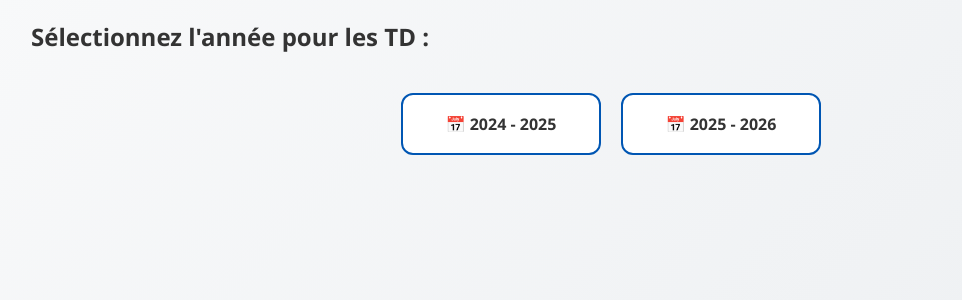
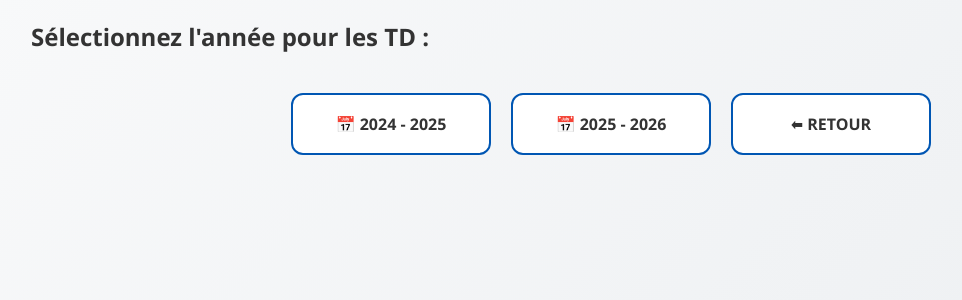
Before and after one commit to mahmoudmath/mahmoudmath.github.io, a Jekyll site: the page choix-annee-td.html, which Jekyll copies as it is, in a window 1280 px wide. Shown: the top 300 px of the page, without its empty margins (29-991 px from the left). Built offline with Jekyll 4.4.1, drawn with Linux system fonts in a browser that asks for light colours.

Commit message:
Update choix-annee-td.html

```diff
--- a/choix-annee-td.html
+++ b/choix-annee-td.html
@@ -11,6 +11,8 @@
         <div class="academic-nav">
             <a href="td-24-25.html" class="nav-card">📅 2024 - 2025</a>
             <a href="td-25-26.html" class="nav-card">📅 2025 - 2026</a>
+            <!-- Bouton Retour ajouté ici -->
+            <a href="pedagogie.html" class="nav-card">⬅ RETOUR</a>
         </div>
     </div>
 </body>
```
